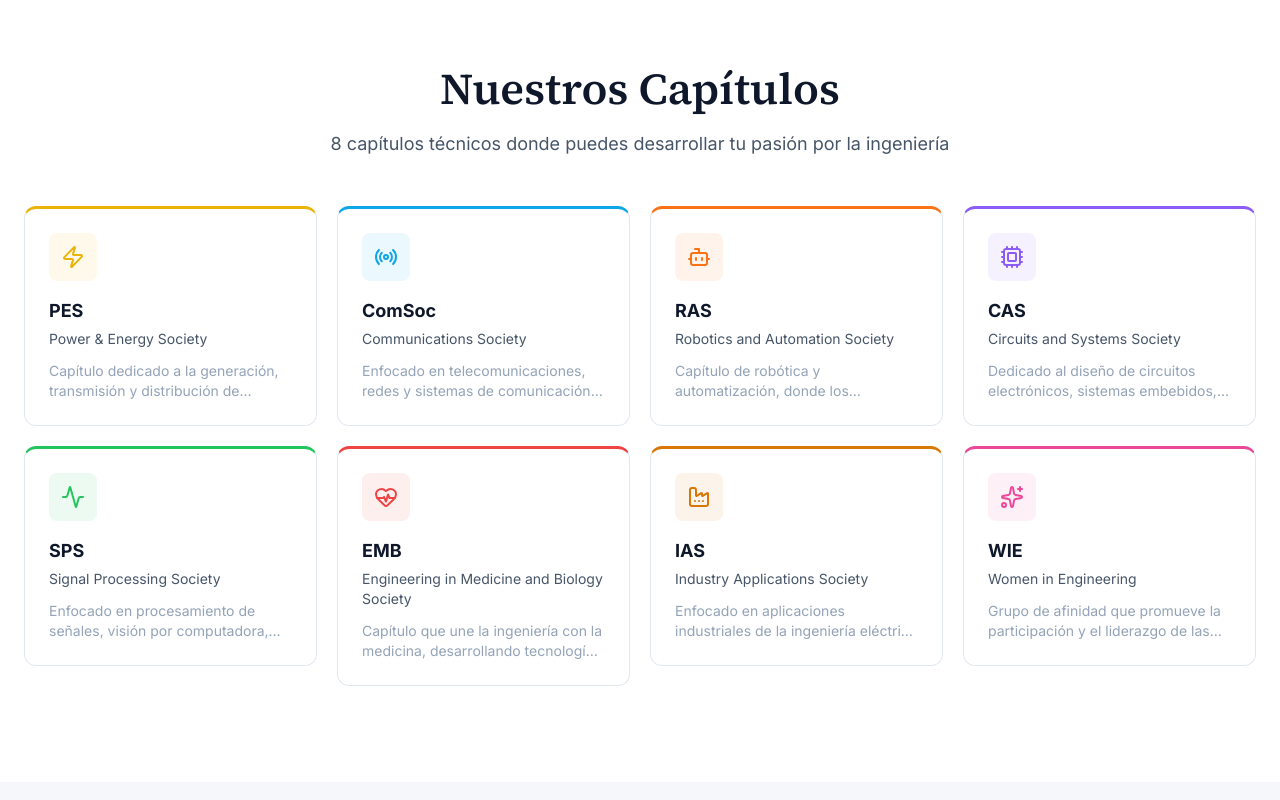
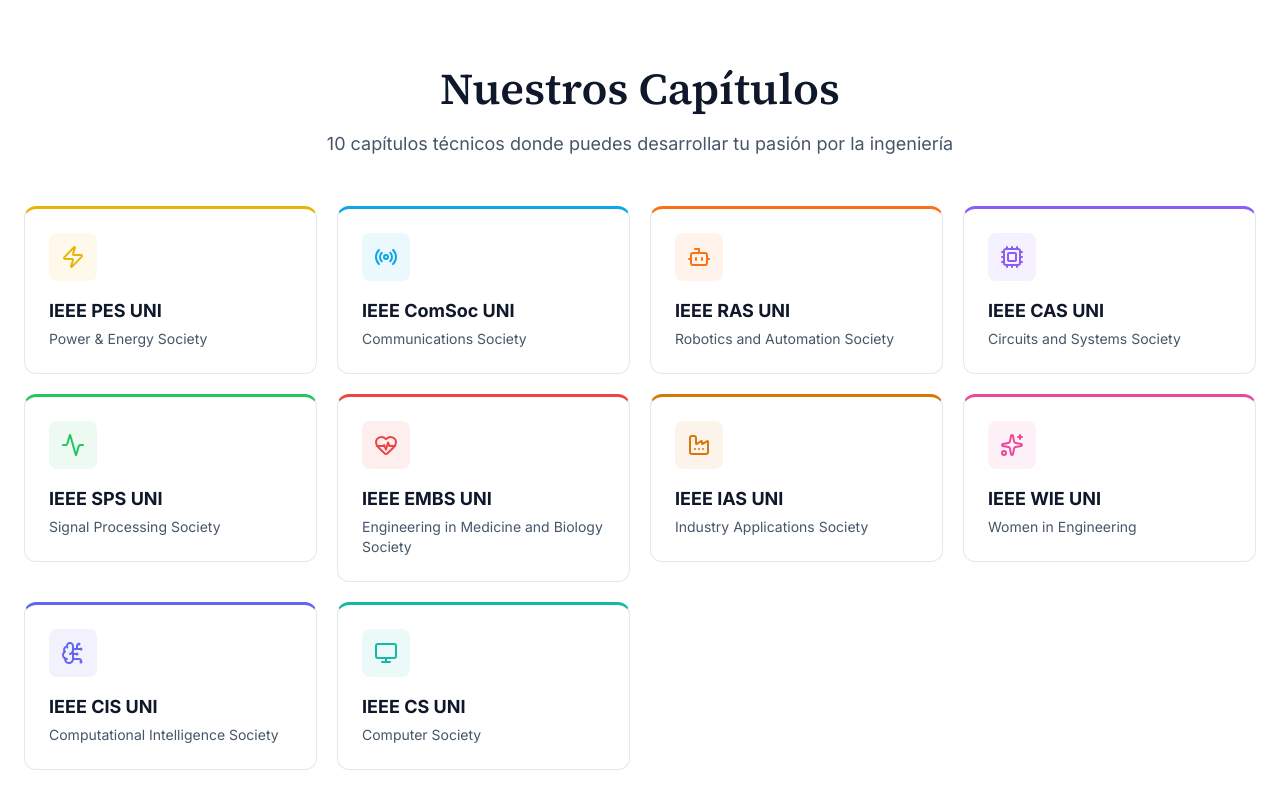
Before and after one commit to Adriel2503/IEEE-RAMA-UNI, a Next.js app: page / in a window 1280 px wide. Shown: the part 1600-2400 px from the top of the page. Built offline with nearby package versions, Linux system fonts and the light colour scheme.

Commit message:
Mejorando descripcion y adicionando capitulos

```diff
--- a/src/app/layout.tsx
+++ b/src/app/layout.tsx
@@ -24,7 +24,7 @@
     template: "%s | IEEE UNI",
   },
   description:
-    "Rama Estudiantil IEEE de la UNI. Desde 1967 formando ingenieros. 8 capítulos técnicos, +100 miembros. Únete a la comunidad más grande de ingeniería.",
+    "Rama Estudiantil IEEE de la UNI. Desde 1967 formando ingenieros. 10 capítulos técnicos, +100 miembros. Únete a la comunidad más grande de ingeniería.",
   keywords: [
     "IEEE UNI",
     "IEEE Rama UNI",
--- a/src/components/home/AboutSection.tsx
+++ b/src/components/home/AboutSection.tsx
@@ -23,7 +23,7 @@
                   Latinoamérica.
                 </p>
                 <p>
-                  Con <strong className="text-text">8 capítulos técnicos</strong> y más de{" "}
+                  Con <strong className="text-text">10 capítulos técnicos</strong> y más de{" "}
                   <strong className="text-text">100 miembros activos</strong>, organizamos
                   eventos, talleres, conferencias y proyectos de investigación
                   que conectan a nuestros estudiantes con la comunidad global de
--- a/src/components/home/ChaptersGrid.tsx
+++ b/src/components/home/ChaptersGrid.tsx
@@ -14,7 +14,7 @@
         <ScrollReveal>
           <SectionHeading
             title="Nuestros Capítulos"
-            subtitle="8 capítulos técnicos donde puedes desarrollar tu pasión por la ingeniería"
+            subtitle="10 capítulos técnicos donde puedes desarrollar tu pasión por la ingeniería"
           />
         </ScrollReveal>
         <div className="grid grid-cols-1 gap-5 sm:grid-cols-2 lg:grid-cols-4">
--- a/src/components/ui/ChapterCard.tsx
+++ b/src/components/ui/ChapterCard.tsx
@@ -1,11 +1,11 @@
 import Link from "next/link";
 import type { Chapter } from "@/lib/types";
 import {
-  Zap, Radio, Bot, Cpu, Activity, HeartPulse, Factory, Sparkles,
+  Zap, Radio, Bot, Cpu, Activity, HeartPulse, Factory, Sparkles, BrainCircuit, Monitor,
 } from "lucide-react";
 
 const iconMap: Record<string, React.ComponentType<{ className?: string; style?: React.CSSProperties }>> = {
-  Zap, Radio, Bot, Cpu, Activity, HeartPulse, Factory, Sparkles,
+  Zap, Radio, Bot, Cpu, Activity, HeartPulse, Factory, Sparkles, BrainCircuit, Monitor,
 };
 
 interface ChapterCardProps {
@@ -27,11 +27,8 @@
       >
         <Icon className="h-6 w-6" style={{ color: chapter.color }} />
       </div>
-      <h3 className="text-lg font-bold text-text">{chapter.name}</h3>
+      <h3 className="text-lg font-bold text-text">IEEE {chapter.name} UNI</h3>
       <p className="mt-1 text-sm text-text-secondary">{chapter.fullName}</p>
-      <p className="mt-3 text-sm text-text-muted line-clamp-2">
-        {chapter.description}
-      </p>
     </Link>
   );
 }
--- a/src/data/chapters.json
+++ b/src/data/chapters.json
@@ -51,7 +51,7 @@
   },
   {
     "slug": "emb",
-    "name": "EMB",
+    "name": "EMBS",
     "fullName": "Engineering in Medicine and Biology Society",
     "description": "Capítulo que une la ingeniería con la medicina, desarrollando tecnologías biomédicas para mejorar la salud.",
     "color": "#EF4444",
@@ -78,5 +78,25 @@
     "yearFounded": null,
     "globalUrl": "https://wie.ieee.org/",
     "icon": "Sparkles"
+  },
+  {
+    "slug": "cis",
+    "name": "CIS",
+    "fullName": "Computational Intelligence Society",
+    "description": "Enfocado en inteligencia computacional, redes neuronales, lógica difusa y computación evolutiva.",
+    "color": "#6366F1",
+    "yearFounded": null,
+    "globalUrl": "https://cis.ieee.org/",
+    "icon": "BrainCircuit"
+  },
+  {
+    "slug": "cs",
+    "name": "CS",
+    "fullName": "Computer Society",
+    "description": "La sociedad más grande de IEEE, dedicada a la computación, software, hardware y tecnologías de la información.",
+    "color": "#14B8A6",
+    "yearFounded": null,
+    "globalUrl": "https://www.computer.org/",
+    "icon": "Monitor"
   }
 ]
--- a/src/data/hero-slides.ts
+++ b/src/data/hero-slides.ts
@@ -14,7 +14,7 @@
     cta: { label: "Únete ahora", href: IEEE_JOIN_URL },
   },
   {
-    title: "8 Capítulos Técnicos para Tu Pasión",
+    title: "10 Capítulos Técnicos para Tu Pasión",
     description:
       "Robótica, circuitos, inteligencia artificial, biomedicina, energía y más. Encuentra tu camino en la ingeniería.",
     cta: { label: "Ver capítulos", href: "/capitulos" },
```
